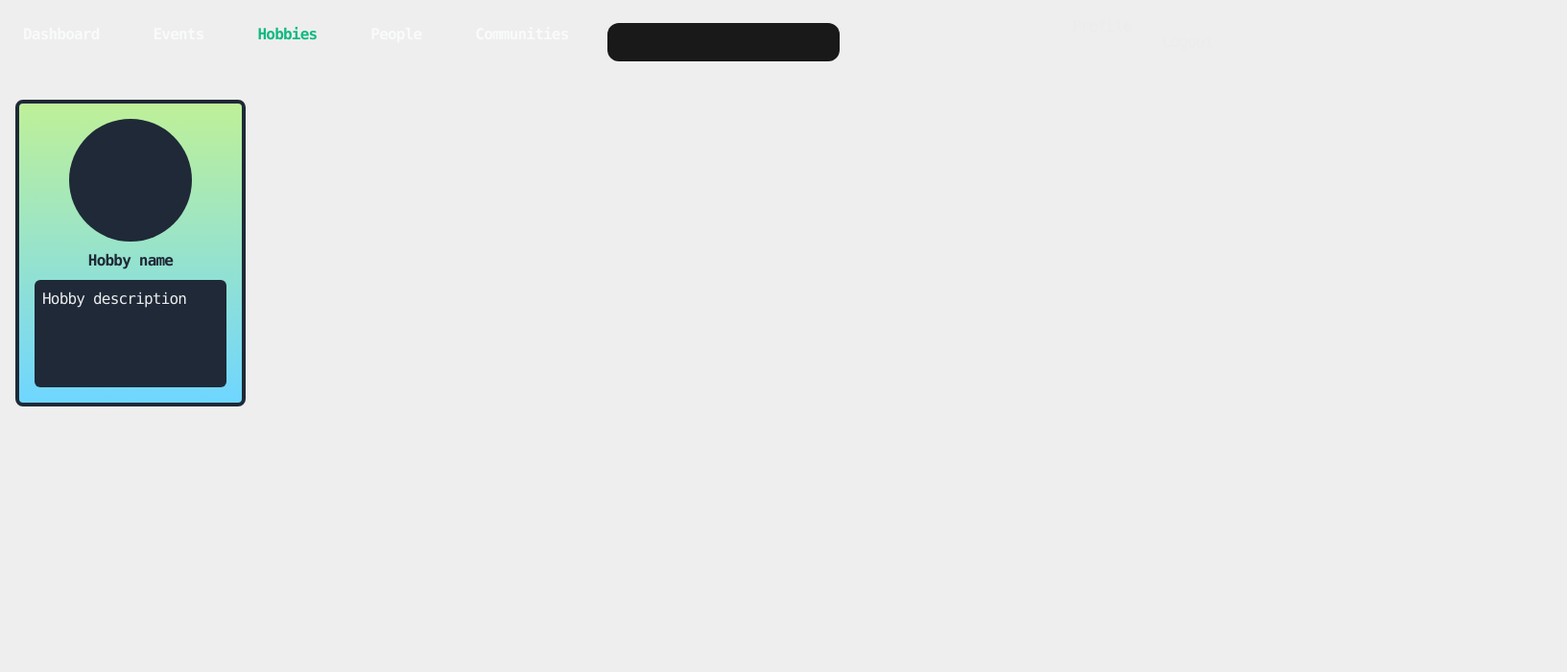
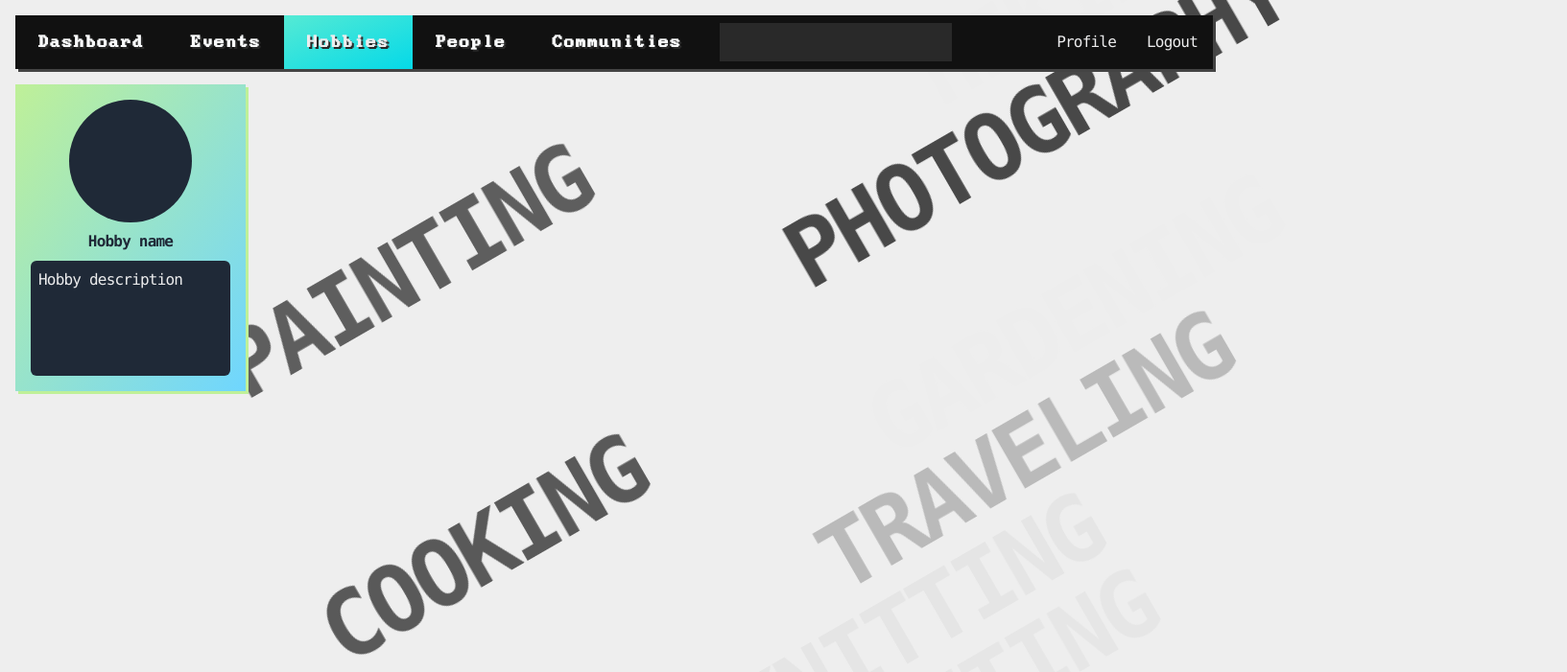
Before and after one commit to ZhminkoRoman/Hobby-Hub, a Next.js app: page /hobbies in a window 1280 px wide. Shown: the top 701 px of the page at 96% size, 1633 px wide, since content can reach past the window. Built offline with nearby package versions, Linux system fonts and the light colour scheme.

Commit message:
style(global): correcting global styles for buttons and layouts

```diff
--- a/src/app/(auth)/layout.tsx
+++ b/src/app/(auth)/layout.tsx
@@ -6,9 +6,8 @@ export default function DashboardLayout({
   children: React.ReactNode;
 }>) {
   return (
-    <main className="w-full h-full font-primary flex flex-col justify-center gap-3 relative overflow-hidden">
+    <main className="w-full h-full font-primary flex flex-col justify-center gap-3 relative overflow-hidden z-10">
       {children}
-      <AuthAnimatedLayout />
     </main>
   );
 }
--- a/src/app/(dashboard)/events/page.tsx
+++ b/src/app/(dashboard)/events/page.tsx
@@ -24,7 +24,9 @@ export default function EventsPage() {
         />
         <UploadImageToEvent />
         <button type="submit" className="btn">
-          Create event
+          <p className="btn-title font-secondary tracking-widest font-bold">
+            Create event
+          </p>
         </button>
       </form>
     </>
--- a/src/app/(dashboard)/layout.tsx
+++ b/src/app/(dashboard)/layout.tsx
@@ -6,9 +6,9 @@ export default function DashboardLayout({
   children: React.ReactNode;
 }>) {
   return (
-    <div className="flex flex-col h-screen w-full">
+    <div className="flex flex-col h-screen w-full p-4 z-10 gap-4">
       <NavMenu />
-      <div className="rounded-l-3xl rounded-br-3xl rounded-ss-xl h-full p-4">
+      <div className="rounded-l-3xl rounded-br-3xl rounded-ss-xl h-full">
         {children}
       </div>
     </div>
--- a/src/app/_components/AuthAnimatedLayout.tsx
+++ b/src/app/_components/AuthAnimatedLayout.tsx
@@ -3,26 +3,56 @@ import { useEffect, useMemo, useState } from "react";
 import AnimatedWord from "./AnimatedWord";
 
 const layoutWords = [
-  "kendo",
-  "cycling",
-  "drawing",
-  "dance",
-  "fight",
-  "games",
-  "engineering",
-  "movies",
-  "lego",
-  "photo",
-  "kendo",
-  "cycling",
-  "drawing",
-  "dance",
-  "fight",
-  "games",
-  "engineering",
-  "movies",
-  "lego",
-  "photo",
+  "Reading",
+  "Painting",
+  "Hiking",
+  "Photography",
+  "Cooking",
+  "Gardening",
+  "Traveling",
+  "Knitting",
+  "Writing",
+  "Playing musical instruments",
+  "Cycling",
+  "Swimming",
+  "Jogging",
+  "Drawing",
+  "Fishing",
+  "Birdwatching",
+  "Collecting stamps",
+  "Woodworking",
+  "Baking",
+  "Rock climbing",
+  "Yoga",
+  "Dancing",
+  "Pottery",
+  "Playing video games",
+  "Learning languages",
+  "Chess",
+  "Sewing",
+  "Scrapbooking",
+  "Meditation",
+  "Candle making",
+  "Origami",
+  "Surfing",
+  "Sculpting",
+  "Wine tasting",
+  "Calligraphy",
+  "Horseback riding",
+  "Astronomy",
+  "Archery",
+  "Martial arts",
+  "Kite flying",
+  "Skateboarding",
+  "Camping",
+  "Puzzles",
+  "Robotics",
+  "Blogging",
+  "Podcasting",
+  "DIY projects",
+  "Volunteering",
+  "Journaling",
+  "Board games",
 ];
 
 export default function AuthAnimatedLayout() {
--- a/src/app/_components/EventCard.tsx
+++ b/src/app/_components/EventCard.tsx
@@ -44,7 +44,7 @@ export default function EventCard({
   return (
     <>
       <div
-        className="flex flex-col rounded-2xl w-80 h-fit rounded-br-none border-4 border-[#090909] p-2 bg-[#222] cursor-pointer hover:shadow-glow hover:shadow-[#05d9e8] mb-4"
+        className="flex flex-col w-80 h-fit border-4 border-[#090909] p-2 bg-[#222] cursor-pointer mb-4"
         onClick={handleOpenCard}
       >
         <Image
--- a/src/app/_components/HobbyCard.tsx
+++ b/src/app/_components/HobbyCard.tsx
@@ -1,6 +1,6 @@
 export default function HobbyCard() {
   return (
-    <div className="flex flex-col border-4 border-gray-800 rounded-lg w-60 h-80 bg-gradient-to-b to-[#6FD6FF] from-[#BFF098] p-4 gap-2">
+    <div className="flex flex-col w-60 h-80 bg-gradient-to-br to-[#6FD6FF] from-[#BFF098] p-4 gap-2 shadow-[#BFF098] shadow-[3px_3px_0_rgba(89,89,89,0.5)]">
       <div className="self-center p-2 bg-gray-800 rounded-full w-32 h-32"></div>
       <p className="text-gray-800 font-bold self-center">Hobby name</p>
       <p className="flex-1 bg-gray-800 p-2 rounded-md">Hobby description</p>
--- a/src/app/_components/NavMenu.tsx
+++ b/src/app/_components/NavMenu.tsx
@@ -31,20 +31,21 @@ export default function NavMenu() {
   const pathname = usePathname();
 
   return (
-    <div className="flex gap-4">
-      <div className="w-fit flex z-30 p-2 mb-4">
-        <ul className="flex gap-6">
+    <div className="flex gap-4 bg-[#111] shadow-[#444] shadow-[3px_3px_0_rgba(89,89,89,0.5)]">
+      <div className="w-fit flex">
+        <ul className="flex">
           {navLinks.map((link, index) => {
             return (
               <li
                 key={`${link.href}_${index}`}
-                className={`font-bold ${
-                  pathname === link.href
-                    ? "text-emerald-500 focus:text-emerald-500"
-                    : "text-gray-50"
+                className={`font-bold px-2 ${
+                  pathname === link.href ? "bg-button" : "text-gray-50"
                 }`}
               >
-                <Link href={link.href} className={`${"regular-page"}`}>
+                <Link
+                  href={link.href}
+                  className={`${"regular-page"} font-secondary tracking-widest drop-shadow-pixelTextShadow`}
+                >
                   {link.label}
                 </Link>
               </li>
@@ -55,14 +56,12 @@ export default function NavMenu() {
       <div className="flex flex-row justify-between w-full">
         <input
           type="text"
-          className="block bg-[#191919] outline-none rounded-xl h-auto self-center px-4 py-2"
+          className="block bg-[#292929] outline-none h-auto self-center px-4 py-2"
         />
-        <div className="flex">
-          <div>
-            <Link className={`${"regular-page"}`} href="/profile">
-              Profile
-            </Link>
-          </div>
+        <div className="flex items-center">
+          <Link className={`${"regular-page"}`} href="/profile">
+            Profile
+          </Link>
           <button onClick={() => signOut()} className="px-4">
             {" "}
             Logout{" "}
--- a/src/app/globals.css
+++ b/src/app/globals.css
@@ -168,7 +168,7 @@ select:-webkit-autofill {
 
   .regular-page:hover,
   .regular-page:focus {
-    @apply text-[#05d9e8];
+    /* @apply text-[#05d9e8]; */
   }
 
   .animated-background {
--- a/src/app/layout.tsx
+++ b/src/app/layout.tsx
@@ -1,6 +1,7 @@
 import type { Metadata } from "next";
 import localFont from "next/font/local";
 import "./globals.css";
+import AuthAnimatedLayout from "./_components/AuthAnimatedLayout";
 
 const jetBrainsMonoMedium = localFont({
   src: "../fonts/JetBrainsMono/JetBrainsMono-Medium.woff2",
@@ -55,6 +56,7 @@ export default async function RootLayout({
       >
         <main className="w-full text-base flex flex-col h-full font-mono relative">
           {children}
+          <AuthAnimatedLayout />
         </main>
       </body>
     </html>
--- a/tailwind.config.ts
+++ b/tailwind.config.ts
@@ -10,13 +10,14 @@ const config: Config = {
   theme: {
     extend: {
       boxShadow: {
-        glow: "0 0 6px 1px rgba(85, 234, 212, 1)",
+        pixelBoxShadow: "3px 3px 0px",
+      },
+      dropShadow: {
+        pixelTextShadow: "2px 2px 0px #292929",
       },
       backgroundImage: {
-        "gradient-radial": "radial-gradient(var(--tw-gradient-stops))",
-        "gradient-conic":
-          "conic-gradient(from 180deg at 50% 50%, var(--tw-gradient-stops))",
         watercolor: "url('/public/watercolor.png')",
+        button: "linear-gradient(to top left, #05d9e8, #55ead4)",
       },
       fontFamily: {
         primary: [
```
Also changed, not shown: src/app/_components/SignInButton.tsx (+0 -9 lines).
